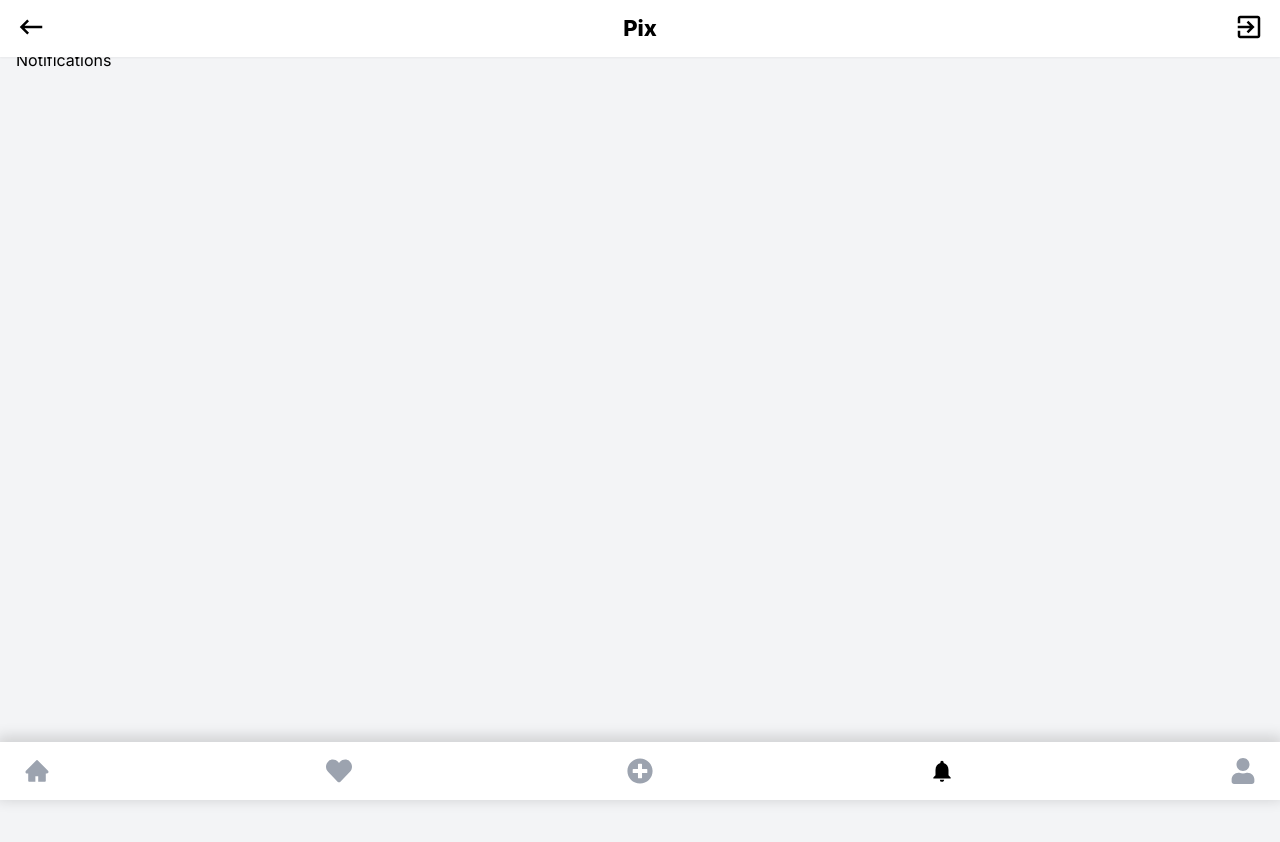
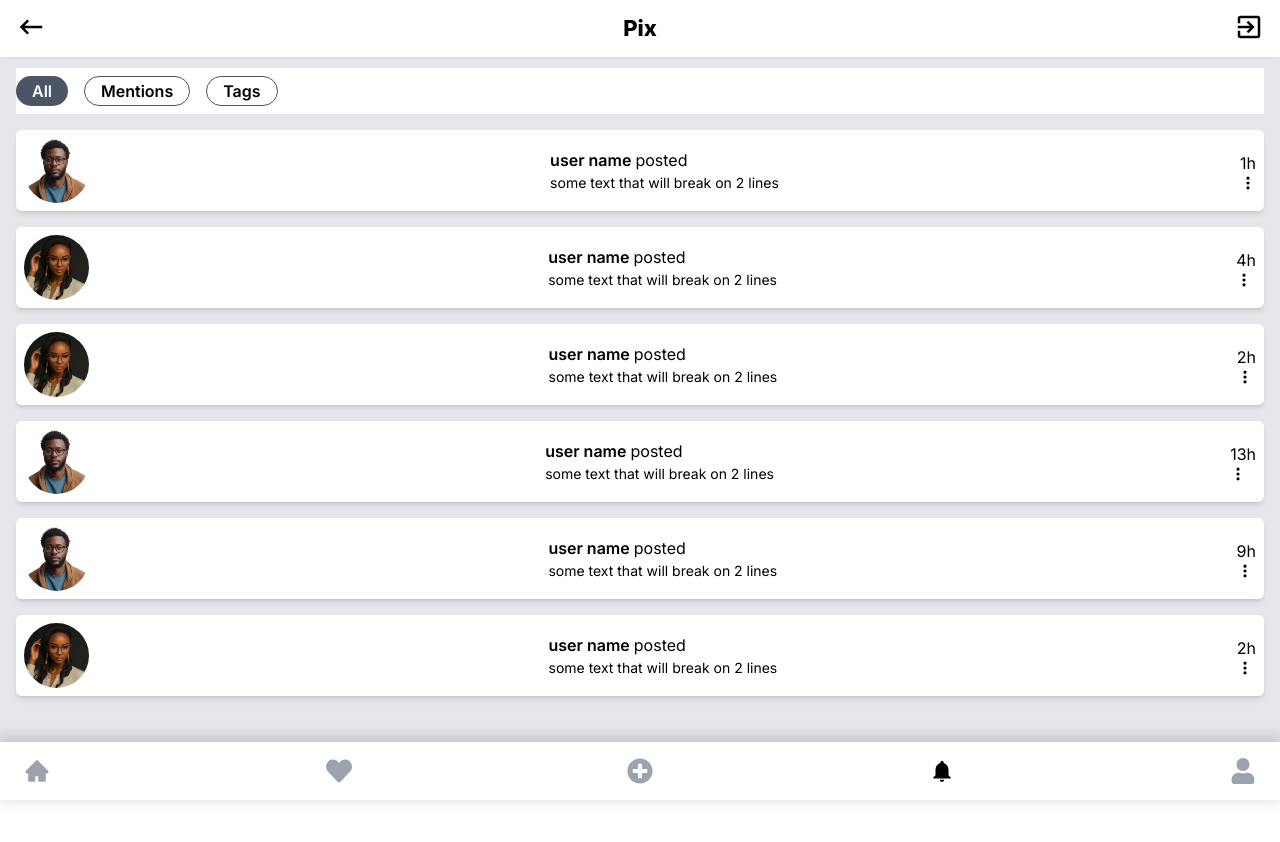
Before and after one commit to DumisaniLesley/pix, a Next.js app: page /notifications in a window 1280 px wide. Shown: the top 842 px of the page. After the commit the page ends 800 px from the top, so only its background shows below. Built offline with nearby package versions, Linux system fonts and the light colour scheme.

Commit message:
Update background colors and add action buttons

```diff
--- a/app/add/page.js
+++ b/app/add/page.js
@@ -3,7 +3,7 @@ import Header from '@/components/Shared/Header'
 
 const AddPostPage = () => {
   return (
-    <main className='h-screen bg-gray-100'>
+    <main className='h-screen bg-gray-200'>
         <Header />
         <CreatePost />
         {/* <div className="mt-12">
--- a/app/liked/page.js
+++ b/app/liked/page.js
@@ -5,7 +5,7 @@ import React from 'react'
 
 const LikedPosts = () => {
   return (
-    <main className='bg-gray-100'>
+    <main className='bg-gray-200 py-4'>
         <Header />
         <Liked />
         <Gallary />
--- a/app/notifications/page.js
+++ b/app/notifications/page.js
@@ -4,9 +4,12 @@ import Header from '@/components/Shared/Header'
 
 const NotificationPage = () => {
   return (
-    <main className='bg-gray-100 h-screen'>
+    <main className='bg-gray-200 h-screen py-5'>
       <Header />
       <Notifications />
+      <div className="mt-10">
+          <p>Some action buttons here</p>
+        </div>
     </main>
   )
 }
--- a/app/page.js
+++ b/app/page.js
@@ -5,7 +5,7 @@ import Image from "next/image";
 
 export default function Home() {
   return (
-   <main className="p-4 bg-gray-100">
+   <main className="p-4 bg-gray-200">
       <Header />
       <Stories />
       <Posts />
--- a/app/profile/page.js
+++ b/app/profile/page.js
@@ -7,7 +7,7 @@ import React from 'react'
 
 const ProfilePage = () => {
   return (
-<main className='px-4 bg-gray-100 py-4'>
+<main className='px-4 bg-gray-200 py-4'>
         <Header />
         <ProfileDetails />
         <Tabs />
--- /dev/null
+++ b/components/Notifications/Notification.jsx
@@ -0,0 +1,29 @@
+import React from "react";
+import Image from "next/image";
+import { HiDotsVertical } from "react-icons/hi";
+
+const Notification = ({ image, time}) => {
+  return (
+    <div className="flex justify-between items-center gap-4 bg-white shadow-md my-2 p-2 rounded-md">
+      <div>
+        <Image
+          src={image}
+          width={65}
+          height={65}
+          alt="story"
+          className="rounded-full"
+        />
+      </div>
+      <div>
+        <h4 className="font-semibold text-md">user name <span className="font-normal">posted</span></h4>
+        <p className="text-[14px]">some text that will break on 2 lines</p>
+      </div>
+      <div>
+        <p>{time}h</p>
+        <HiDotsVertical />
+      </div>
+    </div>
+  );
+};
+
+export default Notification;
--- a/components/Notifications/Notifications.jsx
+++ b/components/Notifications/Notifications.jsx
@@ -1,8 +1,25 @@
-import React from 'react'
+
+import Image from 'next/image'
+import { HiDotsVertical } from "react-icons/hi";
+import Notification from './Notification';
 
 const Notifications = () => {
   return (
-    <div className='mt-12 px-4'>Notifications</div>
+    <div className='mt-12 px-4'>
+      <div className='flex gap-4 py-2 sticky top-0 bg-white z-10 mt-2'>
+        <button className='bg-gray-600 px-4 py-[2px] rounded-full font-semibold text-white'>All</button>
+        <button className='px-4 py-[2px] rounded-full border-[1px] border-gray-600 font-semibold'>Mentions</button>
+        <button className='px-4 py-[2px] rounded-full border-[1px] border-gray-600 font-semibold'>Tags</button>
+      </div>
+      <div className='flex flex-col mt-2'>
+        <Notification image='/stories/1.png' time='1'/>
+        <Notification image='/stories/3.jpg' time='4'/>
+        <Notification image='/stories/3.jpg' time='2'/>
+        <Notification image='/stories/1.png' time='13'/>
+        <Notification image='/stories/1.png' time='9'/>
+        <Notification image='/stories/3.jpg' time='2'/>
+      </div>
+    </div>
   )
 }
 
```
